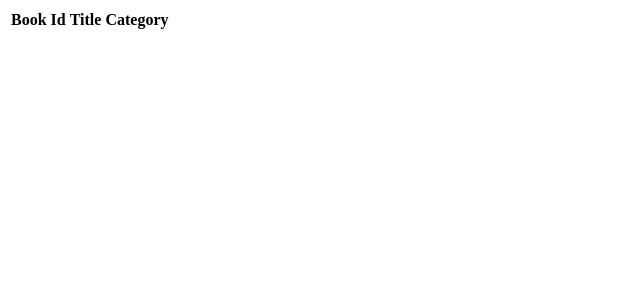
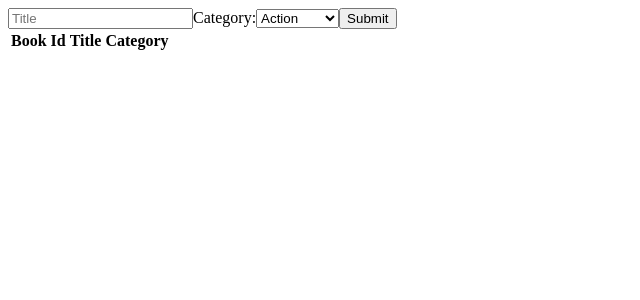
Before and after one commit to george-shammar/bookstore-cmss, a React (Create React App) app: page / in a window 1280 px wide. Shown: the top 300 px of the page, without its empty margins (0-640 px from the left). Built offline with nearby package versions, Linux system fonts and the light colour scheme.

Commit message:
Add form with drop down

```diff
--- a/src/components/App.js
+++ b/src/components/App.js
@@ -1,12 +1,13 @@
 import React from 'react';
-// import BooksForm from '../containers/BooksForm';
+import BooksForm from '../containers/BooksForm';
 import BooksList from '../containers/BooksList';
 
 const App = () => {
     return (
         <>
-            <BooksList />
-            {/* <BooksForm /> */}
+         <BooksForm />
+        <BooksList />
+
         </>
     );
 }
--- a/src/containers/BooksForm.js
+++ b/src/containers/BooksForm.js
@@ -2,7 +2,20 @@ import React from 'react';
 
 const BookForm = () => {
     return (
-        <div></div>
+        <div>
+            <input type="text" placeholder="Title"></input>
+             <label>Category:</label>
+                <select>
+                    <option value="Action">Action</option>
+                    <option value="Biography">Biography</option>
+                    <option value="History">History</option>
+                    <option value="Horror">Horror</option>
+                    <option value="Kids">Kids</option>
+                    <option value="Learning">Learning</option>
+                    <option value="Sci-Fi">Sci-Fi</option>
+                </select>
+            <button>Submit</button>
+        </div>
     )
 }
 
```
